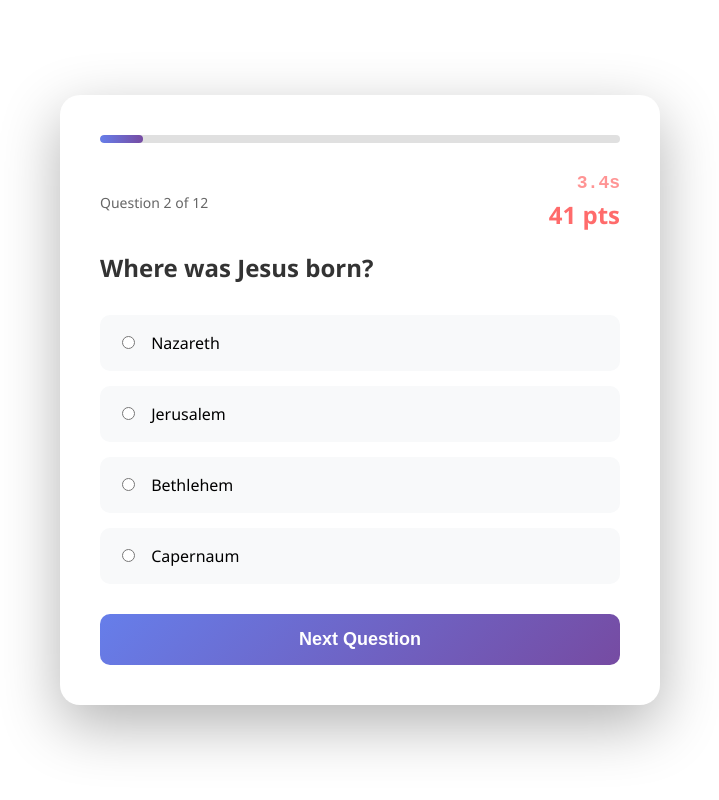
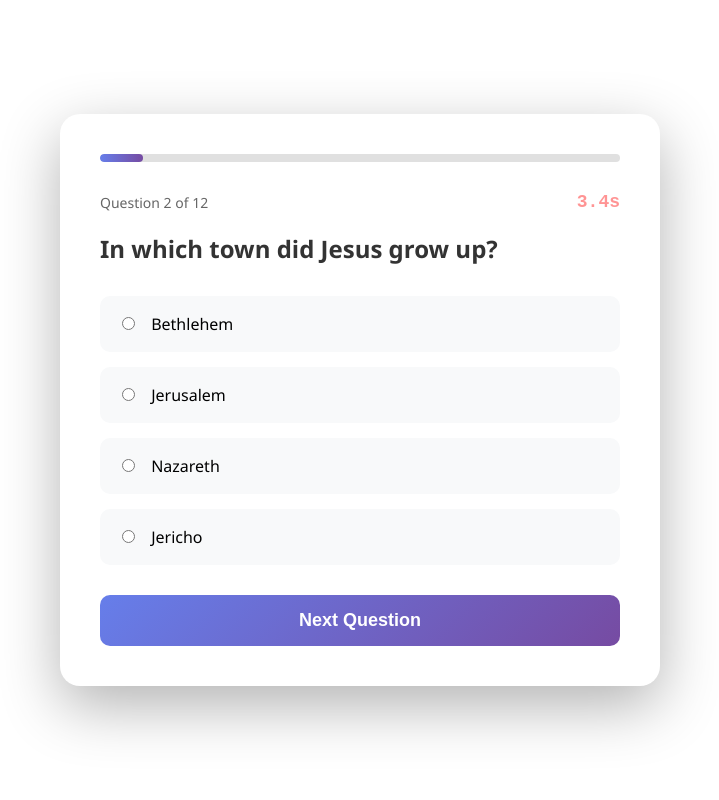
Before and after one commit to georgepol1023/Quiz, a Flask app: page /quiz in a window 1280 px wide. Shown: the whole page, without its empty margins (280-999 px from the left). Run offline with Flask 3, Linux system fonts and the light colour scheme; the visitor is signed in with stand-in values (Sample User, id 1).

Commit message:
without points in quiz page

```diff
--- a/app.py
+++ b/app.py
@@ -8,82 +8,82 @@ app.secret_key = "your_secret_key_here_12345"
 
 quiz = [
     {
-        "question": "Who was Jesus' mother?",
-        "options": ["Elizabeth", "Mary", "Martha", "Anna"],
-        "answer": "Mary",
+        "question": "Who was thought of as Jesus' earthly father?",
+        "options": ["Joseph", "Zachariah", "Peter", "Simeon"],
+        "answer": "Joseph",
         "difficulty": "easy"
     },
     {
-        "question": "Where was Jesus born?",
-        "options": ["Nazareth", "Jerusalem", "Bethlehem", "Capernaum"],
-        "answer": "Bethlehem",
+        "question": "In which town did Jesus grow up?",
+        "options": ["Bethlehem", "Jerusalem", "Nazareth", "Jericho"],
+        "answer": "Nazareth",
         "difficulty": "easy"
     },
     {
-        "question": "How many disciples did Jesus have?",
-        "options": ["7", "10", "12", "20"],
-        "answer": "12",
+        "question": "What was Jesus' occupation before his ministry?",
+        "options": ["Fisherman", "Carpenter", "Shepherd", "Teacher"],
+        "answer": "Carpenter",
         "difficulty": "easy"
     },
     {
-        "question": "Who baptized Jesus?",
-        "options": ["Peter", "John the Baptist", "Matthew", "Paul"],
-        "answer": "John the Baptist",
+        "question": "Who were the first disciples Jesus called?",
+        "options": ["Peter and Andrew", "James and John", "Matthew and Thomas", "Philip and Bartholomew"],
+        "answer": "Peter and Andrew",
         "difficulty": "easy"
     },
 
     {
-        "question": "What was Jesus’ first miracle?",
-        "options": ["Healing a blind man", "Walking on water", "Turning water into wine", "Feeding the 5,000"],
-        "answer": "Turning water into wine",
+        "question": "How long did Jesus fast in the wilderness?",
+        "options": ["7 days", "14 days", "30 days", "40 days"],
+        "answer": "40 days",
         "difficulty": "medium"
     },
     {
-        "question": "Who denied Jesus three times?",
-        "options": ["John", "Peter", "James", "Andrew"],
-        "answer": "Peter",
+        "question": "What prayer did Jesus teach his disciples?",
+        "options": ["The Shema", "The Lord’s Prayer", "The Psalm", "The Blessing"],
+        "answer": "The Lord’s Prayer",
         "difficulty": "medium"
     },
     {
-        "question": "How many baskets of leftovers were collected after feeding the 5,000?",
-        "options": ["5", "7", "10", "12"],
-        "answer": "12",
+        "question": "Which disciple was a tax collector?",
+        "options": ["Peter", "James", "Matthew", "Simon"],
+        "answer": "Matthew",
         "difficulty": "medium"
     },
     {
-        "question": "Which Gospel tells the story of the Good Samaritan?",
-        "options": ["Matthew", "Mark", "Luke", "John"],
-        "answer": "Luke",
+        "question": "On which day did Jesus rise from the dead?",
+        "options": ["Friday", "Saturday", "Sunday", "Monday"],
+        "answer": "Sunday",
         "difficulty": "medium"
     },
 
     {
-        "question": "Who helped carry Jesus’ cross?",
-        "options": ["Joseph of Arimathea", "Nicodemus", "Simon of Cyrene", "Barabbas"],
-        "answer": "Simon of Cyrene",
+        "question": "Who asked Pilate for Jesus’ body after the crucifixion?",
+        "options": ["Nicodemus", "Joseph of Arimathea", "Peter", "John"],
+        "answer": "Joseph of Arimathea",
         "difficulty": "hard"
     },
     {
-        "question": "Who was released instead of Jesus?",
-        "options": ["Barnabas", "Barabbas", "Silas", "Stephen"],
-        "answer": "Barabbas",
+        "question": "What sign was placed above Jesus on the cross?",
+        "options": [
+            "Son of God",
+            "King of Israel",
+            "King of the Jews",
+            "Messiah"
+        ],
+        "answer": "King of the Jews",
         "difficulty": "hard"
     },
     {
-        "question": "Which disciple was known for doubting Jesus’ resurrection?",
-        "options": ["Philip", "Matthew", "Thomas", "Simon"],
-        "answer": "Thomas",
+        "question": "Which book comes directly after the four Gospels?",
+        "options": ["Romans", "Acts", "Hebrews", "Revelation"],
+        "answer": "Acts",
         "difficulty": "hard"
     },
     {
-        "question": "What happened at Pentecost?",
-        "options": [
-            "Jesus ascended to heaven",
-            "The Holy Spirit came upon the disciples",
-            "The temple was destroyed",
-            "Jesus fed the crowd"
-        ],
-        "answer": "The Holy Spirit came upon the disciples",
+        "question": "Who replaced Judas Iscariot as an apostle?",
+        "options": ["Paul", "Barnabas", "Matthias", "Silas"],
+        "answer": "Matthias",
         "difficulty": "hard"
     }
 ]
--- a/templates/quiz.html
+++ b/templates/quiz.html
@@ -180,21 +180,6 @@
   @keyframes pulse {
     0%, 100% { opacity: 1; }
     50% { opacity: 0.6; }
-  }
-
-  .points-display {
-    font-size: 24px;
-    font-weight: bold;
-    color: #764ba2;
-    transition: all 0.1s ease;
-  }
-
-  body.dark .points-display {
-    color: #f39c12;
-  }
-
-  .points-display.dropping {
-    color: #ff6b6b;
   }
 
   h2 {
@@ -400,7 +385,6 @@
     <span class="question-number">Question {{ question_num }} of {{ total }}</span>
     <div class="timer-container">
       <div class="timer" id="timer">{{ time_limit }}s</div>
-      <div class="points-display" id="pointsDisplay">{{ max_points }} pts</div>
     </div>
   </div>
 
@@ -574,21 +558,7 @@
       timerElement.classList.add('warning');
     }
 
-    // Calculate current points (linear decrease)
-    let currentPoints = maxPoints - (elapsed / timeLimit * (maxPoints - minPoints));
-    currentPoints = Math.max(minPoints, Math.min(maxPoints, currentPoints));
-    currentPoints = Math.round(currentPoints);
-
-    // Update points display
-    const pointsElement = document.getElementById('pointsDisplay');
-    pointsElement.textContent = currentPoints + ' pts';
-
-    // Add dropping class when points are decreasing
-    if (currentPoints < maxPoints * 0.5) {
-      pointsElement.classList.add('dropping');
-    }
-
-    // Update hidden input for form submission
+    // Update hidden input for form submission (still calculate points in backend)
     document.getElementById('timeTaken').value = elapsed;
 
     // Stop timer if time is up
```
